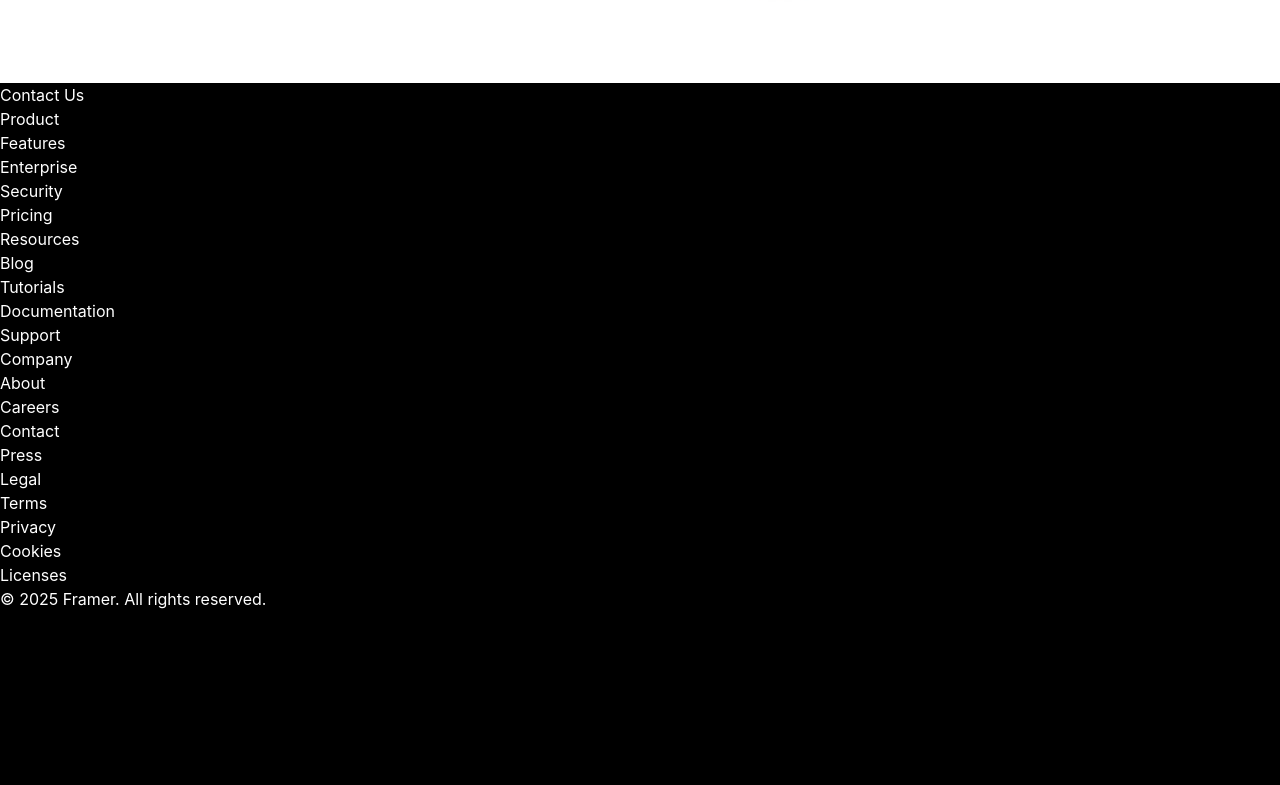
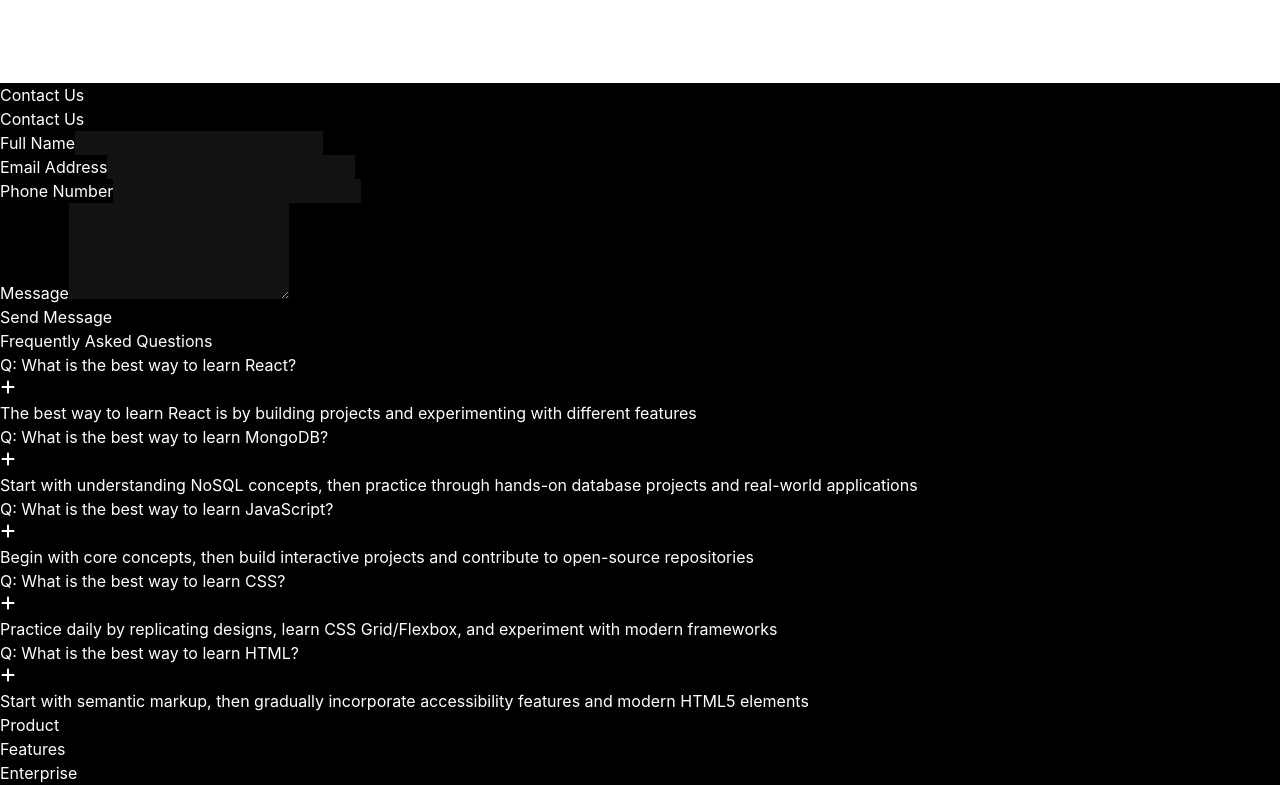
Before and after one commit to Anuraga-Sahoo/Techniverse, a React (Vite) app: page /help in a window 1280 px wide. Shown: the part 782-1567 px from the top of the page. Before the commit the page ends 1393 px from the top, so only its background shows below. Built offline with nearby package versions, Linux system fonts and the light colour scheme.

Commit message:
help page updated

```diff
--- a/package.json
+++ b/package.json
@@ -12,6 +12,7 @@
   "dependencies": {
     "react": "^18.3.1",
     "react-dom": "^18.3.1",
+    "react-hook-form": "^7.54.2",
     "react-icons": "^5.4.0",
     "react-router-dom": "^7.1.3"
   },
--- a/src/Pages/Help.jsx
+++ b/src/Pages/Help.jsx
@@ -1,10 +1,14 @@
 import React from 'react'
 import ContactBanner from '../components/help/ContactBanner'
+import FrequentlyAskedq from '../components/help/FrequentlyAskedq'
+import InputMessage from '../components/help/InputMessage'
 
 const Help = () => {
   return (
     <>
       <ContactBanner/>
+      <InputMessage/>
+      <FrequentlyAskedq/>
     </>
   )
 }
--- a/src/components/help/ContactBanner.jsx
+++ b/src/components/help/ContactBanner.jsx
@@ -2,14 +2,18 @@
 
 const ContactBanner = () => {
   return (
-    <>
-      <div className='w-[100%] relative'>
-          <div className='w-[100%] flex justify-center align-center'>
-            <img src="\public\contact-us-2993109_1280.jpg" alt="" className='w-[90%] h-[30rem] rounded-md'/>
-          </div>
-          <h2 className='absolute top-1/2 left-1/2 transform -translate-x-1/2 -translate-y-1/2 text-[3rem] text-black font-semibold'>Contact Us</h2>
+    <div className='w-full relative'>
+      <div className='w-full flex justify-center items-center'>
+        <img
+          src="\public\contact-us-2993109_1280.jpg"
+          alt="Contact banner"
+          className='w-full md:w-[90%] h-[40vh] md:h-[50vh] lg:h-[60vh] object-cover rounded-none md:rounded-md'
+        />
       </div>
-    </>
+      <h2 className='absolute top-1/2 left-1/2 transform -translate-x-1/2 -translate-y-1/2 text-2xl sm:text-3xl md:text-4xl lg:text-5xl xl:text-6xl text-center font-semibold text-black px-4'>
+        Contact Us
+      </h2>
+    </div>
   )
 }
 
--- /dev/null
+++ b/src/components/help/FrequentlyAskedq.jsx
@@ -0,0 +1,82 @@
+import React, { useState } from 'react'
+// import { FcAnswers } from 'react-icons/fc'
+import { FaPlus } from "react-icons/fa6";
+
+const FrequentlyAskedq = () => {
+  const questionsAnswer = [
+    {
+      name: "Q: What is the best way to learn React?",
+      answer: "The best way to learn React is by building projects and experimenting with different features"
+    },
+    {
+      name: "Q: What is the best way to learn MongoDB?",
+      answer: "Start with understanding NoSQL concepts, then practice through hands-on database projects and real-world applications"
+    },
+    {
+      name: "Q: What is the best way to learn JavaScript?",
+      answer: "Begin with core concepts, then build interactive projects and contribute to open-source repositories"
+    },
+    {
+      name: "Q: What is the best way to learn CSS?",
+      answer: "Practice daily by replicating designs, learn CSS Grid/Flexbox, and experiment with modern frameworks"
+    },
+    {
+      name: "Q: What is the best way to learn HTML?",
+      answer: "Start with semantic markup, then gradually incorporate accessibility features and modern HTML5 elements"
+    },
+  ]
+
+  const [openIndex, setOpenIndex] = useState(null)
+
+  const toggleQuestion = (index) => {
+    setOpenIndex(openIndex === index ? null : index)
+  }
+
+  return (
+    <div className="max-w-4xl mx-auto p-4 md:p-6 lg:p-8">
+      <h1 className="text-2xl md:text-3xl lg:text-4xl font-bold text-center mb-6 md:mb-8 lg:mb-10">
+        Frequently Asked Questions
+      </h1>
+
+      <div className="space-y-4">
+        {questionsAnswer.map((question, index) => (
+          <div
+            key={index}
+            className="border rounded-lg shadow-sm hover:shadow-md transition-shadow duration-200"
+          >
+            <div
+              className="flex justify-between items-center p-4 md:p-5 cursor-pointer"
+              onClick={() => toggleQuestion(index)}
+            >
+              <h2 className="text-base md:text-lg lg:text-xl font-medium text-gray-100">
+                {question.name}
+              </h2>
+              <button
+                className="text-blue-600 hover:text-blue-800 focus:outline-none"
+                aria-expanded={openIndex === index}
+                aria-controls={`answer-${index}`}
+              >
+                <FaPlus  className={`w-6 h-6 transform transition-transform duration-300 ${
+                  openIndex === index ? 'rotate-180' : ''
+                }`} />
+              </button>
+            </div>
+
+            <div
+              id={`answer-${index}`}
+              className={`overflow-hidden transition-all duration-300 ${
+                openIndex === index ? 'max-h-40 opacity-100' : 'max-h-0 opacity-0'
+              }`}
+            >
+              <p className="px-4 md:px-5 pb-4 md:pb-5 text-gray-300 text-sm md:text-base">
+                {question.answer}
+              </p>
+            </div>
+          </div>
+        ))}
+      </div>
+    </div>
+  )
+}
+
+export default FrequentlyAskedq
--- /dev/null
+++ b/src/components/help/InputMessage.jsx
@@ -0,0 +1,126 @@
+import React from 'react'
+import { useForm } from "react-hook-form";
+
+const InputMessage = () => {
+  const {
+    register,
+    handleSubmit,
+    formState: { errors }
+  } = useForm();
+
+  const onSubmit = data => console.log(data);
+
+  return (
+    <div className="max-w-2xl mx-auto p-4 sm:p-6 lg:p-8">
+      <h1 className="text-2xl sm:text-3xl font-bold text-center mb-8 text-gray-200">
+        Contact Us
+      </h1>
+
+      <form onSubmit={handleSubmit(onSubmit)} className="space-y-6">
+        <div className="grid grid-cols-1 md:grid-cols-2 gap-6">
+          {/* Name Field */}
+          <div>
+            <label htmlFor="name" className="block text-sm font-medium text-gray-300 mb-2">
+              Full Name
+            </label>
+            <input
+              id="name"
+              type="text"
+              {...register("name", { required: "Name is required" })}
+              className={`w-full px-4 py-2 border rounded-lg focus:outline-none ${
+                errors.name ? 'border-red-500' : 'border-gray-300 focus:border-blue-500'
+              }`}
+            />
+            {errors.name && (
+              <p className="text-red-500 text-sm mt-1">{errors.name.message}</p>
+            )}
+          </div>
+
+          {/* Email Field */}
+          <div>
+            <label htmlFor="email" className="block text-sm font-medium text-gray-300 mb-2">
+              Email Address
+            </label>
+            <input
+              id="email"
+              type="email"
+              {...register("email", {
+                required: "Email is required",
+                pattern: {
+                  value: /^[A-Z0-9._%+-]+@[A-Z0-9.-]+\.[A-Z]{2,}$/i,
+                  message: "Invalid email address"
+                }
+              })}
+              className={`w-full px-4 py-2 border rounded-lg focus:outline-none ${
+                errors.email ? 'border-red-500' : 'border-gray-300 focus:border-blue-500'
+              }`}
+            />
+            {errors.email && (
+              <p className="text-red-500 text-sm mt-1">{errors.email.message}</p>
+            )}
+          </div>
+
+          {/* Phone Field */}
+          <div className="md:col-span-2">
+            <label htmlFor="phone" className="block text-sm font-medium text-gray-300 mb-2">
+              Phone Number
+            </label>
+            <input
+              id="phone"
+              type="tel"
+              {...register("phone", {
+                required: "Phone number is required",
+                pattern: {
+                  value: /^[+]?[(]?[0-9]{3}[)]?[-\s.]?[0-9]{3}[-\s.]?[0-9]{4,6}$/im,
+                  message: "Invalid phone number"
+                }
+              })}
+              className={`w-full px-4 py-2 border rounded-lg focus:outline-none ${
+                errors.phone ? 'border-red-500' : 'border-gray-300 focus:border-blue-500'
+              }`}
+            />
+            {errors.phone && (
+              <p className="text-red-500 text-sm mt-1">{errors.phone.message}</p>
+            )}
+          </div>
+
+          {/* Message Field */}
+          <div className="md:col-span-2">
+            <label htmlFor="message" className="block text-sm font-medium text-gray-300 mb-2">
+              Message
+            </label>
+            <textarea
+              id="message"
+              rows="4"
+              {...register("message", {
+                required: "Message is required",
+                minLength: {
+                  value: 10,
+                  message: "Message must be at least 10 characters"
+                }
+              })}
+              className={`w-full px-4 py-2 border rounded-lg focus:outline-none ${
+                errors.message ? 'border-red-500' : 'border-gray-300 focus:border-blue-500'
+              }`}
+            ></textarea>
+            {errors.message && (
+              <p className="text-red-500 text-sm mt-1">{errors.message.message}</p>
+            )}
+          </div>
+        </div>
+
+        {/* Submit Button */}
+        <div className="flex justify-center">
+          <button
+            type="submit"
+            className="w-full md:w-1/2 bg-blue-600 text-white py-2 px-4 rounded-lg hover:bg-blue-700 transition-colors duration-300 focus:outline-none focus:ring-2 focus:ring-blue-500 focus:ring-offset-2"
+          >
+            Send Message
+          </button>
+        </div>
+      </form>
+    </div>
+  )
+}
+
+export default InputMessage
```
Also changed, not shown: 1 other file (tests, documents, lock files or other folders).
